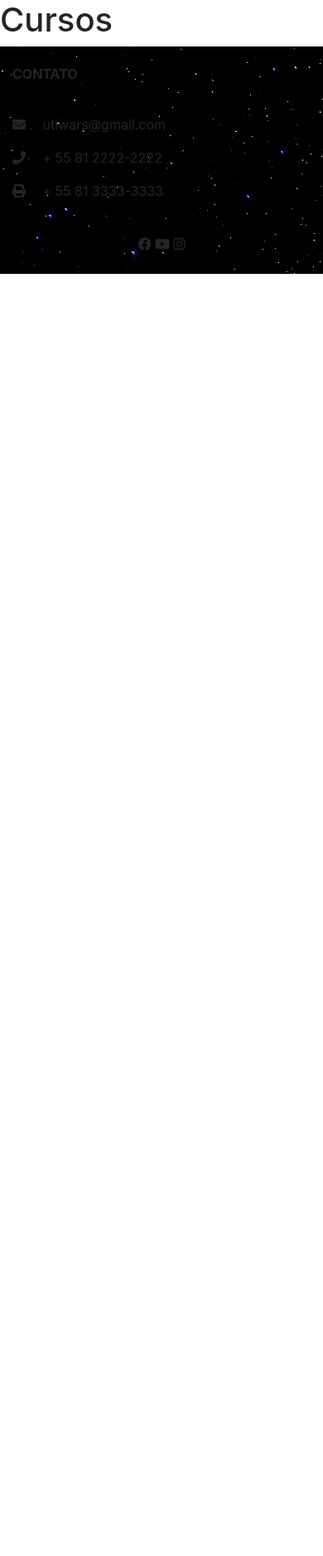
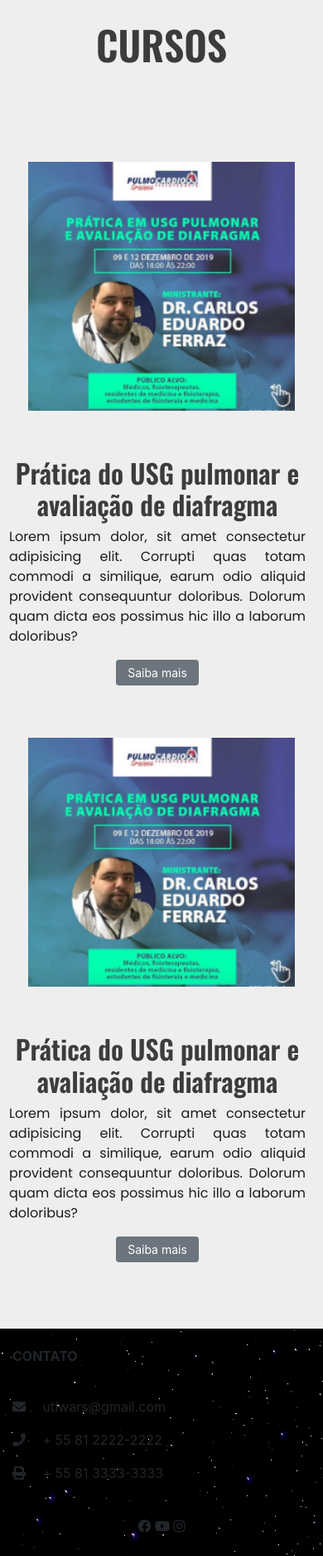
Before and after one commit to ilzamcmed/BlogDjango, a Django app: page /cursos/ in a window 390 px wide. Shown: the part 136-2011 px from the top of the page at 83% size. Before the commit the page ends 466 px from the top, so only its background shows below. Run offline with Django 3.2, Linux system fonts and the light colour scheme; some libraries are stand-ins or nearby versions.

Commit message:
Finalizando página cursos com responsividade / Ajustes na página terapia intensiva

```diff
--- a/main/static/main/base.css
+++ b/main/static/main/base.css
@@ -18,3 +18,7 @@
 .page-footer{
     background-image: url("starry-sky.jpg") !important;
 }
+
+.fas fa {
+  color: #BBC9DA;
+}
--- a/main/static/main/cursos.css
+++ b/main/static/main/cursos.css
@@ -0,0 +1,118 @@
+@import url('https://fonts.googleapis.com/css?family=Poppins&display=swap');
+@import url('https://fonts.googleapis.com/css?family=Oswald:600&display=swap');
+* {box-sizing: border-box}
+
+ h1 {
+    font-family: 'Oswald', sans-serif;
+    font-size: 48px;
+    text-align: center;
+    padding: 25px;
+    color: #3E3B3B;
+}
+
+.btn{
+    width: 100px !important;
+
+}
+.curso{
+    background-color: #eeeeee;
+}
+
+  .Descrição .container-fluid {
+    background-color: #eeeeee;
+    padding: 3rem 0;
+  }
+
+  .Descrição .inscricoes-view {
+    padding: 1rem 0;
+  }
+
+
+  .Descrição .image {
+    max-width: 100%;
+    height: 18.75rem;
+    object-fit: cover;
+    position: relative;
+    z-index: 2;
+
+  }
+
+  .Descrição .view-image {
+    display: flex;
+    justify-content: center;
+    margin: 5px;
+  }
+
+  .Descrição .view-texto {
+    display: flex;
+    flex-direction: column;
+    align-self: flex-start;
+    margin-top: 25px;
+  }
+
+  .Descrição .align-left {
+    padding: 0rem 2rem 5rem 10rem;
+    text-align: left;
+  }
+
+
+  .Descrição .text-shadow-left {
+    position: relative;
+    right: 50px;
+  }
+
+
+  .Descrição .titulo {
+    font-size: 2.0rem;
+    color: #3E3B3B;
+    font-family: "Oswald";
+    font-weight: 700;
+    width: 100%;
+    text-align: center;
+  }
+
+  .Descrição .texto {
+    font-size: 1rem;
+    color: #1b1b1b;
+    font-family: "Poppins";
+    font-weight: normal;
+    width: 100%;
+    text-align: justify;
+  }
+
+
+
+  .Descrição .align-right {
+    text-align: right !important;
+  }
+
+  @media only screen and (max-device-width: 900px) {
+
+
+    .Descrição .align-left {
+    padding: 1rem;
+    text-align: center !important;
+  }
+
+
+  .Descrição .text-shadow-left {
+    position: relative;
+    right: 5px;
+  }
+
+
+  .Descrição .view-texto {
+    display: flex;
+    flex-direction: column;
+    align-self: center;
+
+  }
+
+  .Descrição .view-image {
+    display: flex;
+    justify-content: center;
+    margin: 15px;
+  }
+
+
+    }
--- a/main/templates/main/cursos.html
+++ b/main/templates/main/cursos.html
@@ -1,16 +1,57 @@
-<!DOCTYPE html>
-<html lang="en">
-<head>
-    {% extends 'main/base.html' %}
-    <meta charset="UTF-8">
-    <meta name="viewport" content="width=device-width, initial-scale=1.0">
-    {% load static %}
-    <link rel="stylesheet" type="text/css" href="{% static 'main/cursos.css' %}">
-    <title>UTI WARS - Cursos</title>
-</head>
-<body>
-    {% block content %}
-    <h1>Cursos</h1>
-    {% endblock %}
-</body>
-</html>
+{% extends 'main/base.html' %}
+{% load static %}
+{% block head-css %}
+<link rel="stylesheet" href="{% static 'main/cursos.css' %}">
+{% endblock %}
+
+
+{% block content %}
+
+<div class="curso">
+
+
+    <h1>CURSOS</h1>
+
+
+    <div class="Descrição">
+        <div class="container-fluid ">
+            <div class="container">
+                <div class="row justify-content-center d-flex inscricoes-view">
+                    <div class="col-md-4 view-image">
+                        <img class="image" src="{% static "main/curso.png" %}" alt="Foto de Carlão" />
+                    </div>
+
+                    <div class="col-md-6 view-texto align-left text-shadow-left">
+                        <h5 class="titulo">Prática do USG pulmonar e avaliação de diafragma </h5>
+                        <p class="texto">
+                            Lorem ipsum dolor, sit amet consectetur adipisicing elit. Corrupti quas totam commodi a
+                            similique, earum odio aliquid provident consequuntur doloribus. Dolorum quam dicta eos
+                            possimus hic illo a laborum doloribus?
+                        </p>
+                        <a href="https://www.pulmocardio.com.br/cursos/">
+                        <button type="button" class="btn btn-secondary btn-sm">Saiba mais</button></a>
+                    </div>
+                </div>
+                <div class="row justify-content-center d-flex inscricoes-view">
+                    <div class="col-md-4 view-image">
+                        <img class="image" src="{% static "main/curso.png" %}" alt="Foto de Carlão" />
+                    </div>
+
+                    <div class="col-md-6 view-texto align-left text-shadow-left">
+                        <h5 class="titulo">Prática do USG pulmonar e avaliação de diafragma </h5>
+                        <p class="texto">
+                            Lorem ipsum dolor, sit amet consectetur adipisicing elit. Corrupti quas totam commodi a
+                            similique, earum odio aliquid provident consequuntur doloribus. Dolorum quam dicta eos
+                            possimus hic illo a laborum doloribus?
+                        </p>
+                        <a href="https://www.pulmocardio.com.br/cursos/">
+                        <button type="button" class="btn btn-secondary btn-sm">Saiba mais</button></a>
+                    </div>
+                </div>
+
+            </div>
+        </div>
+    </div>
+</div>
+
+{% endblock %}
--- a/main/templates/main/terapiaintensiva.html
+++ b/main/templates/main/terapiaintensiva.html
@@ -16,7 +16,7 @@
             soluta, fugiat asperiores corporis.
         Lorem ipsum dolor sit amet consectetur adipisicing elit. Distinctio voluptas assumenda dolorem deleniti nostrum pariatur quasi debitis temporibus perferendis incidunt excepturi consequuntur, alias ea eligendi, modi magni itaque sequi hic!</p>
 
-        <img class="terapia-img" src="{% static "main/soro.jpg" %}" alt="Imagem de soro">
+        <img class="terapia-img" src="{% static "main/servicos-UTI.jpg" %}" alt="Imagem de soro">
 
     </div>
 </div>
```
Also changed, not shown: main/static/main/terapia.css (+4 -4 lines).
